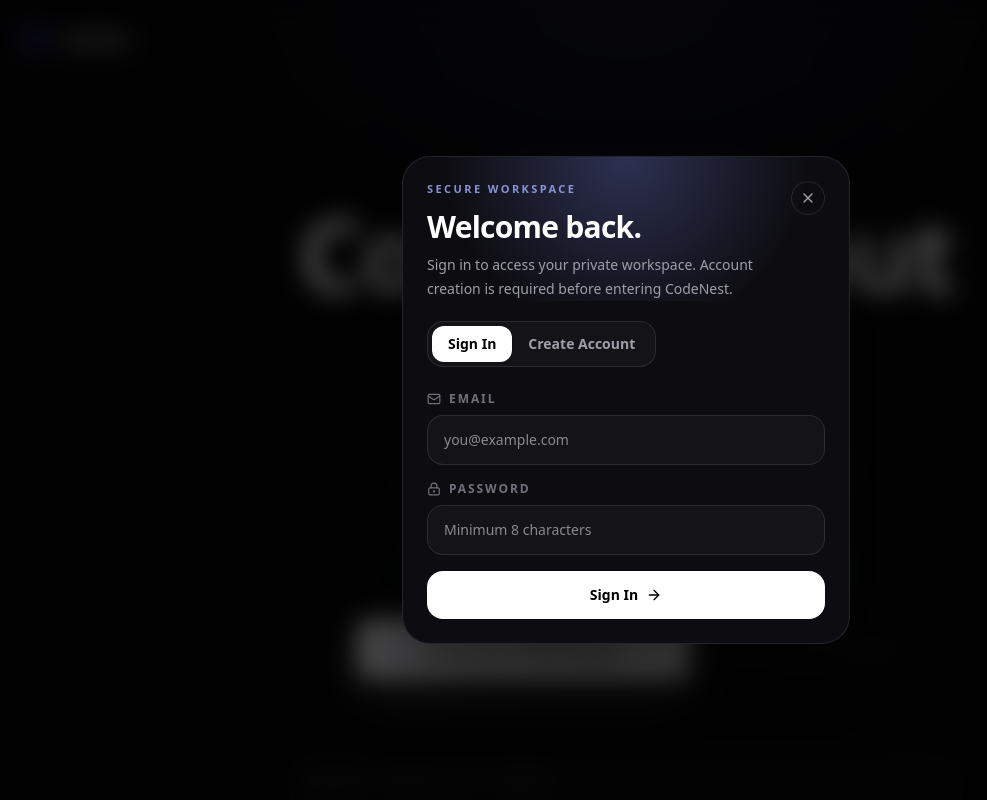
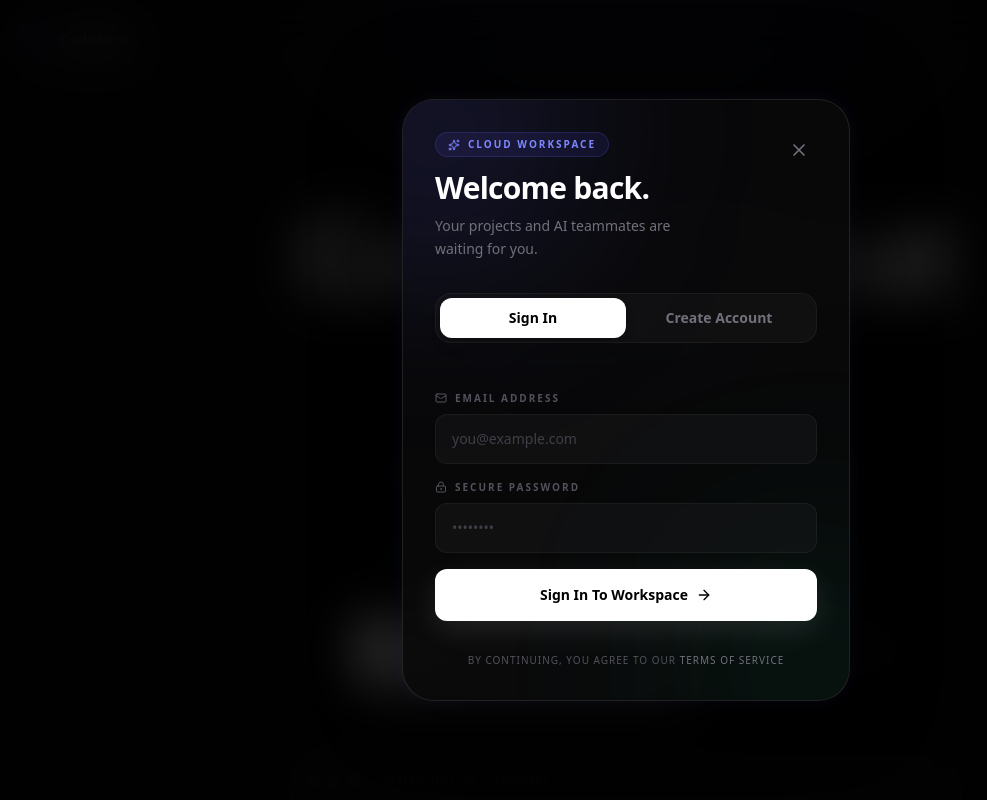
Before and after one commit to Suvradip01/CodeNest, a React (Vite) app in the folder Frontend/: page / in a window 1280 px wide. Both pictures are taken after a click on the button "Sign In". Shown: the top 800 px of the page, without its empty margins (14-1001 px from the left). Built offline with nearby package versions, Linux system fonts and the light colour scheme; no server answers.

Commit message:
UI: Complete redesign of AuthDialog for premium look and smooth animations

```diff
--- a/Frontend/src/components/AuthDialog.jsx
+++ b/Frontend/src/components/AuthDialog.jsx
@@ -1,5 +1,5 @@
-import React, { useState } from 'react'
-import { ArrowRight, LockKeyhole, Mail, User2, X } from 'lucide-react'
+import React, { useState, useEffect } from 'react'
+import { ArrowRight, LockKeyhole, Mail, User2, X, Sparkles } from 'lucide-react'
 
 const INITIAL_FORM = {
   name: '',
@@ -21,6 +21,15 @@
 }) {
   const [form, setForm] = useState(INITIAL_FORM)
   const [localError, setLocalError] = useState('')
+  const [isVisible, setIsVisible] = useState(false)
+
+  useEffect(() => {
+    if (open) {
+      setTimeout(() => setIsVisible(true), 10)
+    } else {
+      setIsVisible(false)
+    }
+  }, [open])
 
   if (!open) return null
 
@@ -36,23 +45,9 @@
     const password = form.password
     const name = form.name.trim()
 
-    if (isRegister && !name) {
-      return 'Name is required'
-    }
-
-    if (
-      !email ||
-      email.length > 254 ||
-      !EMAIL_REGEX.test(email) ||
-      email.includes('..')
-    ) {
-      return 'Enter a valid email address'
-    }
-
-    if (password.length < 8) {
-      return 'Password must be at least 8 characters long'
-    }
-
+    if (isRegister && !name) return 'Name is required'
+    if (!email || !EMAIL_REGEX.test(email)) return 'Enter a valid email address'
+    if (password.length < 8) return 'Password must be at least 8 characters long'
     return ''
   }
 
@@ -75,115 +70,150 @@
   const displayError = localError || error
 
   return (
-    <div className="fixed inset-0 z-[120] flex items-center justify-center bg-black/70 backdrop-blur-md p-4">
-      <div className="absolute inset-0" onClick={!authRequired ? onClose : undefined} />
+    <div className={`fixed inset-0 z-[150] flex items-center justify-center p-4 transition-opacity duration-300 ${isVisible ? 'opacity-100' : 'opacity-0'}`}>
+      <style>{`
+        @keyframes auth-float {
+          0%, 100% { transform: translateY(0); }
+          50% { transform: translateY(-10px); }
+        }
+        @keyframes auth-enter {
+          from { transform: scale(0.95) translateY(20px); opacity: 0; }
+          to { transform: scale(1) translateY(0); opacity: 1; }
+        }
+        .auth-card {
+          animation: auth-enter 0.4s cubic-bezier(0.16, 1, 0.3, 1) forwards;
+        }
+        .field-transition {
+          display: grid;
+          grid-template-rows: 0fr;
+          opacity: 0;
+          transition: grid-template-rows 0.4s cubic-bezier(0.16, 1, 0.3, 1), opacity 0.3s ease-out;
+        }
+        .field-transition.open {
+          grid-template-rows: 1fr;
+          opacity: 1;
+          margin-bottom: 1rem;
+        }
+      `}</style>
 
-      <div className="relative w-full max-w-md overflow-hidden rounded-[28px] border border-white/10 bg-[#0d0d11] text-white shadow-[0_40px_120px_rgba(0,0,0,0.55)]">
-        <div className="absolute inset-x-0 top-0 h-36 bg-[radial-gradient(circle_at_top,rgba(129,140,248,0.28),transparent_68%)] pointer-events-none" />
+      {/* Backdrop */}
+      <div
+        className="absolute inset-0 bg-black/80 backdrop-blur-xl"
+        onClick={!authRequired ? onClose : undefined}
+      />
 
-        <div className="relative flex items-start justify-between px-6 pt-6">
-          <div>
-            <p className="text-[11px] font-semibold uppercase tracking-[0.22em] text-indigo-300/80">
-              Secure Workspace
-            </p>
-            <h2 className="mt-3 text-3xl font-black tracking-tight">
-              {isRegister ? 'Create your session.' : 'Welcome back.'}
+      <div className="auth-card relative w-full max-w-md overflow-hidden rounded-[32px] border border-white/10 bg-[#09090b]/90 text-white shadow-[0_0_80px_rgba(0,0,0,0.8),0_0_20px_rgba(99,102,241,0.1)] backdrop-blur-2xl">
+        {/* Animated Glow */}
+        <div className="absolute -top-24 -left-24 h-64 w-64 bg-indigo-500/20 blur-[100px] pointer-events-none rounded-full" />
+        <div className="absolute -bottom-24 -right-24 h-64 w-64 bg-emerald-500/10 blur-[100px] pointer-events-none rounded-full" />
+
+        <div className="relative p-8">
+          {/* Header */}
+          <div className="flex items-start justify-between mb-8">
+            <div className="flex-1">
+              <div className="inline-flex items-center gap-2 px-3 py-1 rounded-full bg-indigo-500/10 border border-indigo-500/20 mb-4">
+                <Sparkles className="w-3 h-3 text-indigo-400" />
+                <span className="text-[10px] font-bold uppercase tracking-[0.2em] text-indigo-400">
+                  Cloud Workspace
+                </span>
+              </div>
+              <h2 className="text-3xl font-black tracking-tight leading-none mb-3">
+                {isRegister ? 'Start your journey.' : 'Welcome back.'}
               </h2>
-            <p className="mt-2 text-sm leading-6 text-zinc-400">
-              Sign in to access your private workspace. Account creation is required before entering CodeNest.
+              <p className="text-sm text-zinc-500 leading-relaxed max-w-[280px]">
+                {isRegister
+                  ? 'Join the community of modern developers building the future.'
+                  : 'Your projects and AI teammates are waiting for you.'}
               </p>
             </div>
 
             {!authRequired && (
               <button
                 onClick={onClose}
-              className="rounded-full border border-white/10 p-2 text-zinc-400 transition-colors hover:text-white hover:border-white/20"
-              aria-label="Close authentication dialog"
+                className="group relative rounded-full p-2 text-zinc-500 hover:text-white transition-colors"
               >
-              <X className="h-4 w-4" />
+                <div className="absolute inset-0 rounded-full bg-white/5 opacity-0 group-hover:opacity-100 transition-opacity" />
+                <X className="h-5 w-5 relative z-10" />
               </button>
             )}
           </div>
 
-        <div className="relative px-6 pt-5">
-          <div className="inline-flex rounded-2xl border border-white/10 bg-white/[0.03] p-1">
+          {/* Toggle Slider */}
+          <div className="relative mb-8 p-1 bg-zinc-900/50 rounded-2xl border border-white/5 flex">
+            <div
+              className="absolute h-[calc(100%-8px)] transition-all duration-300 ease-[cubic-bezier(0.16,1,0.3,1)] bg-white rounded-xl shadow-lg"
+              style={{
+                width: 'calc(50% - 4px)',
+                left: isRegister ? 'calc(50% + 4px)' : '4px'
+              }}
+            />
             <button
-              onClick={() => {
-                setLocalError('')
-                onModeChange?.('login')
-              }}
-              className={`rounded-xl px-4 py-2 text-sm font-semibold transition-all ${
-                !isRegister ? 'bg-white text-black shadow-sm' : 'text-zinc-400 hover:text-white'
-              }`}
+              onClick={() => { setLocalError(''); onModeChange?.('login') }}
+              className={`relative z-10 flex-1 py-2.5 text-sm font-bold transition-colors duration-300 ${!isRegister ? 'text-black' : 'text-zinc-500 hover:text-zinc-300'}`}
             >
               Sign In
             </button>
             <button
-              onClick={() => {
-                setLocalError('')
-                onModeChange?.('register')
-              }}
-              className={`rounded-xl px-4 py-2 text-sm font-semibold transition-all ${
-                isRegister ? 'bg-white text-black shadow-sm' : 'text-zinc-400 hover:text-white'
-              }`}
+              onClick={() => { setLocalError(''); onModeChange?.('register') }}
+              className={`relative z-10 flex-1 py-2.5 text-sm font-bold transition-colors duration-300 ${isRegister ? 'text-black' : 'text-zinc-500 hover:text-zinc-300'}`}
             >
               Create Account
             </button>
           </div>
-        </div>
 
-        <form onSubmit={handleSubmit} className="relative space-y-4 px-6 py-6">
-          {isRegister && (
+          {/* Form */}
+          <form onSubmit={handleSubmit} className="space-y-4">
+            {/* Name Field (Animated Height) */}
+            <div className={`field-transition ${isRegister ? 'open' : ''}`}>
+              <div className="overflow-hidden">
                 <label className="block">
-              <span className="mb-2 flex items-center gap-2 text-xs font-semibold uppercase tracking-[0.16em] text-zinc-500">
-                <User2 className="h-3.5 w-3.5" />
-                Name
+                  <span className="mb-2 flex items-center gap-2 text-[10px] font-bold uppercase tracking-[0.2em] text-zinc-600">
+                    <User2 className="h-3 w-3" />
+                    Full Name
                   </span>
                   <input
                     value={form.name}
                     onChange={handleChange('name')}
-                placeholder="Suvradip Ghosh"
-                className="w-full rounded-2xl border border-white/10 bg-white/[0.03] px-4 py-3.5 text-sm text-white outline-none transition focus:border-indigo-400/60 focus:bg-white/[0.05]"
+                    placeholder="Enter your name"
+                    className="w-full rounded-xl border border-white/5 bg-zinc-900/50 px-4 py-3.5 text-sm text-white placeholder:text-zinc-700 outline-none transition focus:border-indigo-500/50 focus:bg-zinc-900/80"
                     required={isRegister}
                   />
                 </label>
-          )}
+              </div>
+            </div>
 
             <label className="block">
-            <span className="mb-2 flex items-center gap-2 text-xs font-semibold uppercase tracking-[0.16em] text-zinc-500">
-              <Mail className="h-3.5 w-3.5" />
-              Email
+              <span className="mb-2 flex items-center gap-2 text-[10px] font-bold uppercase tracking-[0.2em] text-zinc-600">
+                <Mail className="h-3 w-3" />
+                Email Address
               </span>
               <input
                 type="email"
                 value={form.email}
                 onChange={handleChange('email')}
                 placeholder="you@example.com"
-              autoComplete="email"
-              className="w-full rounded-2xl border border-white/10 bg-white/[0.03] px-4 py-3.5 text-sm text-white outline-none transition focus:border-indigo-400/60 focus:bg-white/[0.05]"
+                className="w-full rounded-xl border border-white/5 bg-zinc-900/50 px-4 py-3.5 text-sm text-white placeholder:text-zinc-700 outline-none transition focus:border-indigo-500/50 focus:bg-zinc-900/80"
                 required
               />
             </label>
 
             <label className="block">
-            <span className="mb-2 flex items-center gap-2 text-xs font-semibold uppercase tracking-[0.16em] text-zinc-500">
-              <LockKeyhole className="h-3.5 w-3.5" />
-              Password
+              <span className="mb-2 flex items-center gap-2 text-[10px] font-bold uppercase tracking-[0.2em] text-zinc-600">
+                <LockKeyhole className="h-3 w-3" />
+                Secure Password
               </span>
               <input
                 type="password"
                 value={form.password}
                 onChange={handleChange('password')}
-              placeholder="Minimum 8 characters"
-              autoComplete={isRegister ? 'new-password' : 'current-password'}
-              className="w-full rounded-2xl border border-white/10 bg-white/[0.03] px-4 py-3.5 text-sm text-white outline-none transition focus:border-indigo-400/60 focus:bg-white/[0.05]"
-              minLength={8}
+                placeholder="••••••••"
+                className="w-full rounded-xl border border-white/5 bg-zinc-900/50 px-4 py-3.5 text-sm text-white placeholder:text-zinc-700 outline-none transition focus:border-indigo-500/50 focus:bg-zinc-900/80"
                 required
               />
             </label>
 
             {displayError && (
-            <div className="rounded-2xl border border-rose-400/25 bg-rose-500/10 px-4 py-3 text-sm text-rose-200">
+              <div className="rounded-xl border border-rose-500/20 bg-rose-500/10 px-4 py-3 text-xs font-medium text-rose-400 animate-in fade-in slide-in-from-top-2 duration-300">
                 {displayError}
               </div>
             )}
@@ -191,12 +221,18 @@
             <button
               type="submit"
               disabled={isSubmitting}
-            className="group flex w-full items-center justify-center gap-2 rounded-2xl bg-white px-4 py-3.5 text-sm font-bold text-black transition hover:scale-[1.01] active:scale-[0.99] disabled:cursor-not-allowed disabled:opacity-70"
+              className="group relative flex w-full items-center justify-center gap-2 rounded-xl bg-white px-4 py-4 text-sm font-black text-black transition-all hover:bg-indigo-50 active:scale-[0.98] disabled:opacity-50 disabled:cursor-not-allowed mt-4 shadow-[0_10px_30px_rgba(255,255,255,0.1)]"
             >
-            <span>{isSubmitting ? 'Please wait...' : isRegister ? 'Create Account' : 'Sign In'}</span>
-            <ArrowRight className="h-4 w-4 transition-transform group-hover:translate-x-0.5" />
+              <span className="relative z-10">{isSubmitting ? 'Authenticating...' : isRegister ? 'Create My Account' : 'Sign In To Workspace'}</span>
+              <ArrowRight className="h-4 w-4 relative z-10 transition-transform group-hover:translate-x-1" />
             </button>
           </form>
+
+          {/* Footer Text */}
+          <p className="mt-8 text-center text-[10px] text-zinc-600 uppercase tracking-[0.1em]">
+            By continuing, you agree to our <span className="text-zinc-500 hover:text-white cursor-pointer transition-colors">Terms of Service</span>
+          </p>
+        </div>
       </div>
     </div>
   )
```
Lines whose indentation alone changed are shown as unchanged.
